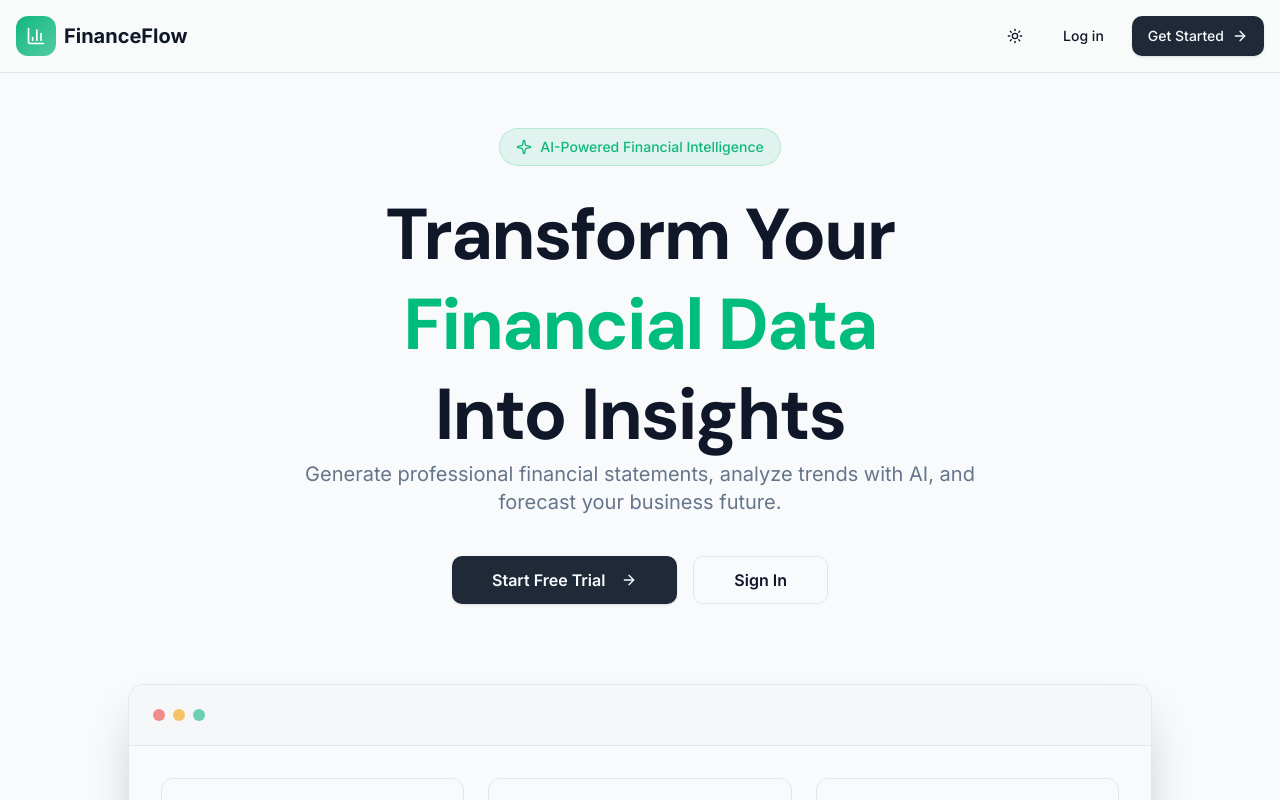
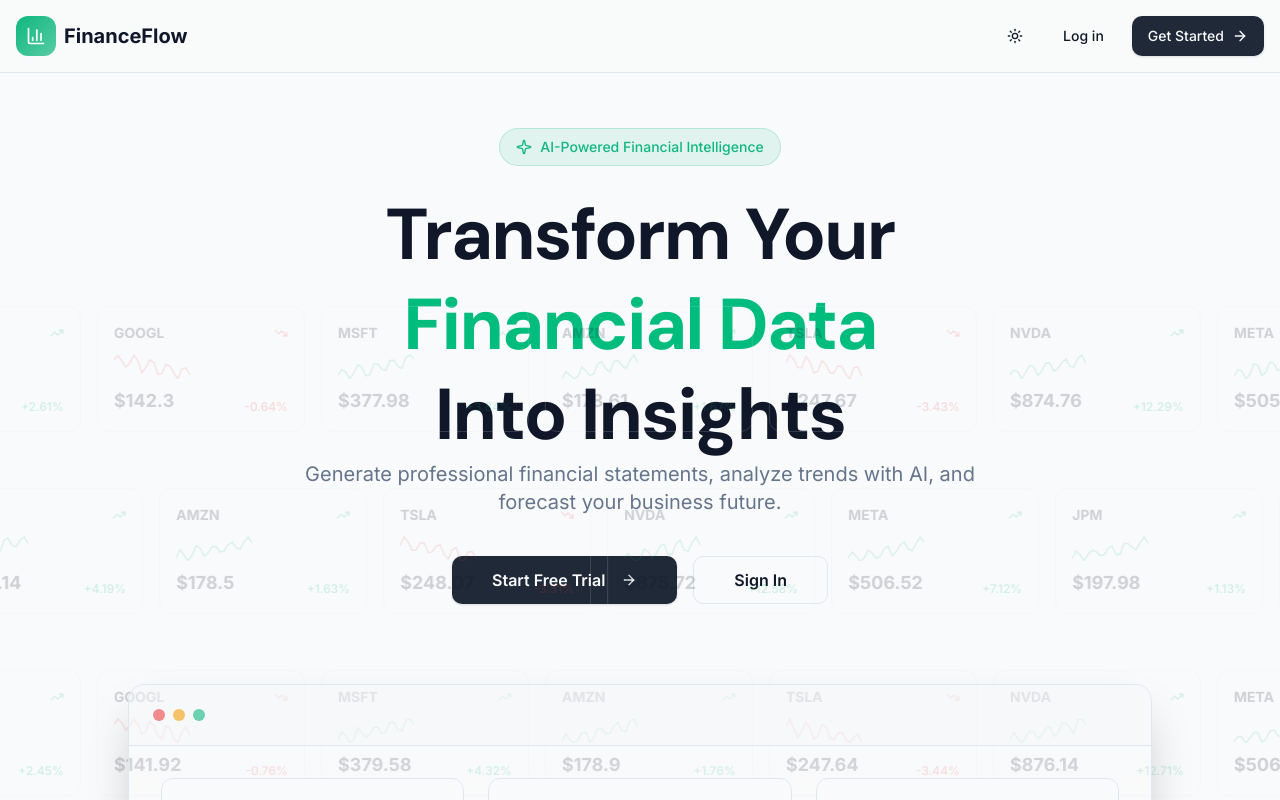
Before and after one commit to BTutd/Finnacial-Statement-Generator, a Next.js app: page / in a window 1280 px wide. Shown: the top 800 px of the page. Built offline with nearby package versions, Linux system fonts and the light colour scheme; no server answers.

Commit message:
update dashboard

```diff
--- a/app/page.tsx
+++ b/app/page.tsx
@@ -25,6 +25,7 @@ import { useState, useEffect } from "react";
 import { useTheme } from "next-themes";
 import { useRouter } from "next/navigation";
 import { supabase } from "@/integrations/supabase/client";
+import { AnimatedTicker } from '@/components/AnimatedTicker';
 
 // Animation Configs
 const fadeInUp = {
@@ -187,6 +188,11 @@ export default function LandingPage() {
             animate="animate"
             className="max-w-4xl mx-auto"
           >
+              <div className="absolute inset-0 flex flex-col justify-center gap-6 opacity-[0.18]">
+            <AnimatedTicker />
+            <AnimatedTicker reverse />
+            <AnimatedTicker />
+          </div>
             {/* Badge Fix */}
             <motion.div
               variants={fadeInUp}
--- /dev/null
+++ b/components/AnimatedTicker.tsx
@@ -0,0 +1,111 @@
+import { motion } from 'framer-motion';
+import { TrendingUp, TrendingDown } from 'lucide-react';
+import { useState, useEffect } from 'react';
+
+const tickerData = [
+  { symbol: 'AAPL', name: 'Apple Inc.', price: 189.84, change: 2.34 },
+  { symbol: 'GOOGL', name: 'Alphabet', price: 141.56, change: -0.87 },
+  { symbol: 'MSFT', name: 'Microsoft', price: 378.91, change: 4.12 },
+  { symbol: 'AMZN', name: 'Amazon', price: 178.25, change: 1.56 },
+  { symbol: 'TSLA', name: 'Tesla', price: 248.42, change: -3.21 },
+  { symbol: 'NVDA', name: 'NVIDIA', price: 875.28, change: 12.45 },
+  { symbol: 'META', name: 'Meta', price: 505.75, change: 6.89 },
+  { symbol: 'JPM', name: 'JPMorgan', price: 198.32, change: 1.23 },
+];
+
+function MiniChart({ positive }: { positive: boolean }) {
+  const points = Array.from({ length: 20 }, (_, i) => {
+    const trend = positive ? i * 1.2 : -i * 0.8;
+    return 30 + trend + (Math.sin(i * 1.5) * 8) + (Math.random() * 6 - 3);
+  });
+
+  const max = Math.max(...points);
+  const min = Math.min(...points);
+  const range = max - min || 1;
+  const normalized = points.map(p => ((p - min) / range) * 24);
+  const pathD = normalized.map((y, i) => `${i === 0 ? 'M' : 'L'}${i * 4},${28 - y}`).join(' ');
+
+  return (
+    <svg width="76" height="28" viewBox="0 0 76 28" className="opacity-70">
+      <motion.path
+        d={pathD}
+        fill="none"
+        stroke={positive ? 'hsl(var(--accent))' : 'hsl(var(--destructive))'}
+        strokeWidth="1.5"
+        strokeLinecap="round"
+        initial={{ pathLength: 0 }}
+        animate={{ pathLength: 1 }}
+        transition={{ duration: 1.5, ease: 'easeOut' }}
+      />
+    </svg>
+  );
+}
+
+function TickerCard({ item, index }: { item: typeof tickerData[0]; index: number }) {
+  const [price, setPrice] = useState(item.price);
+  const [change, setChange] = useState(item.change);
+  const positive = change >= 0;
+
+  useEffect(() => {
+    const interval = setInterval(() => {
+      const delta = (Math.random() - 0.48) * 2;
+      setPrice(prev => +(prev + delta).toFixed(2));
+      setChange(prev => +(prev + delta * 0.3).toFixed(2));
+    }, 2000 + index * 500);
+    return () => clearInterval(interval);
+  }, [index]);
+
+  return (
+    <motion.div
+      initial={{ opacity: 0, scale: 0.9 }}
+      animate={{ opacity: 1, scale: 1 }}
+      transition={{ delay: index * 0.08, duration: 0.4 }}
+      whileHover={{ scale: 1.05, y: -4 }}
+      className="flex-shrink-0 w-52 p-4 rounded-xl bg-card/80 backdrop-blur border border-border hover:border-accent/40 transition-colors cursor-default select-none"
+    >
+      <div className="flex items-center justify-between mb-2">
+        <span className="font-display font-bold text-foreground text-sm">{item.symbol}</span>
+        {positive ? (
+          <TrendingUp className="h-3.5 w-3.5 text-accent" />
+        ) : (
+          <TrendingDown className="h-3.5 w-3.5 text-destructive" />
+        )}
+      </div>
+      <MiniChart positive={positive} />
+      <div className="flex items-end justify-between mt-2">
+        <motion.span
+          key={price}
+          initial={{ opacity: 0.6 }}
+          animate={{ opacity: 1 }}
+          className="font-display text-lg font-bold text-foreground"
+        >
+          ${price.toLocaleString()}
+        </motion.span>
+        <motion.span
+          key={change}
+          initial={{ opacity: 0.6 }}
+          animate={{ opacity: 1 }}
+          className={`text-xs font-medium ${positive ? 'text-accent' : 'text-destructive'}`}
+        >
+          {positive ? '+' : ''}{change.toFixed(2)}%
+        </motion.span>
+      </div>
+    </motion.div>
+  );
+}
+
+export function AnimatedTicker({ reverse = false }: { reverse?: boolean }) {
+  return (
+    <div className="w-full overflow-hidden py-4">
+      <motion.div
+        className="flex gap-4"
+        animate={{ x: reverse ? ['-50%', '0%'] : ['0%', '-50%'] }}
+        transition={{ duration: 30, repeat: Infinity, ease: 'linear' }}
+      >
+        {[...tickerData, ...tickerData].map((item, i) => (
+          <TickerCard key={`${item.symbol}-${i}`} item={item} index={i % tickerData.length} />
+        ))}
+      </motion.div>
+    </div>
+  );
+}
--- a/components/StatementTypeTabs.tsx
+++ b/components/StatementTypeTabs.tsx
@@ -19,10 +19,10 @@ export default function StatementTypeTabs({
       onValueChange={(v) => onChange(v as StatementType)}
       className="w-full"
     >
-      <TabsList className="grid w-full grid-cols-5 h-auto p-1 bg-secondary">
+      <TabsList className="grid w-full grid-cols-5 my-2 h-auto  bg-secondary">
         <TabsTrigger
           value="income"
-          className="flex items-center gap-2 py-3 data-[state=active]:bg-card data-[state=active]:shadow-soft"
+          className="flex items-center gap-2 py-2 data-[state=active]:bg-card data-[state=active]:shadow-soft"
         >
           <FileText className="h-4 w-4" />
           <span className="hidden sm:inline">Income Statement</span>
@@ -30,7 +30,7 @@ export default function StatementTypeTabs({
         </TabsTrigger>
         <TabsTrigger
           value="balance"
-          className="flex items-center gap-2 py-3 data-[state=active]:bg-card data-[state=active]:shadow-soft"
+          className="flex items-center gap-2 data-[state=active]:bg-card data-[state=active]:shadow-soft"
         >
           <Scale className="h-4 w-4" />
           <span className="hidden sm:inline">Balance Sheet</span>
--- a/components/UserMenu.tsx
+++ b/components/UserMenu.tsx
@@ -59,7 +59,7 @@ const UserMenu = () => {
     } catch (error) {
       toast.error("Unexpected Error Occured");
     }
-}
+  };
   const getInitials = () => {
     if (profile?.display_name) {
       return profile.display_name
@@ -78,7 +78,7 @@ const UserMenu = () => {
     return (
       <div className="h-9 w-9 rounded-full bg-accent-foreground animate-pulse"></div>
     );
-  };
+  }
   return (
     <DropdownMenu>
       <DropdownMenuTrigger asChild>
@@ -93,7 +93,7 @@ const UserMenu = () => {
           <ChevronDown className="h-4 w-4 text-muted-foreground" />
         </Button>
       </DropdownMenuTrigger>
-      <DropdownMenuContent align="end" className="w-50">
+      <DropdownMenuContent align="end" sideOffset={8} className="w-48 ">
         <DropdownMenuLabel className="font-normal">
           <div className="flex flex-col space-y-1">
             <p className="text-sm font-medium leading-none">
--- a/components/auth/AuthModal.tsx
+++ b/components/auth/AuthModal.tsx
@@ -1,7 +1,7 @@
 "use client";
 
 import { useState, useEffect } from "react";
-import { Dialog, DialogContent } from "@/components/ui/dialog";
+import { Dialog, DialogContent, DialogTitle } from "@/components/ui/dialog";
 import { LoginForm } from "./LoginForm";
 import { SignupForm } from "./SignupForm";
 import { ForgetPasswordForm } from "./ForgetPasswordForm";
@@ -32,6 +32,11 @@ export function AuthModal({
   return (
     <Dialog open={isOpen} onOpenChange={onClose}>
       <DialogContent className="sm:max-w-md p-0 overflow-hidden border-border">
+        <DialogTitle className="sr-only">
+          {mode === "login" && "Sign In"}
+          {mode === "signup" && "Create Account"}
+          {mode === "forgot" && "Reset Password"}
+        </DialogTitle>
         <AnimatePresence mode="wait">
           <motion.div
             key={mode}
--- a/components/ui/dropdown-menu.tsx
+++ b/components/ui/dropdown-menu.tsx
@@ -42,7 +42,7 @@ function DropdownMenuContent({
         data-slot="dropdown-menu-content"
         sideOffset={sideOffset}
         className={cn(
-          "bg-popover text-popover-foreground data-[state=open]:animate-in data-[state=closed]:animate-out data-[state=closed]:fade-out-0 data-[state=open]:fade-in-0 data-[state=closed]:zoom-out-95 data-[state=open]:zoom-in-95 data-[side=bottom]:slide-in-from-top-2 data-[side=left]:slide-in-from-right-2 data-[side=right]:slide-in-from-left-2 data-[side=top]:slide-in-from-bottom-2 z-50 max-h-(--radix-dropdown-menu-content-available-height) min-w-[8rem] origin-(--radix-dropdown-menu-content-transform-origin) overflow-x-hidden overflow-y-auto rounded-md border p-1 shadow-md",
+          "bg-card text-popover-foreground backdrop-blur-none data-[state=open]:animate-in data-[state=closed]:animate-out data-[state=closed]:fade-out-0 data-[state=open]:fade-in-0 data-[state=closed]:zoom-out-95 data-[state=open]:zoom-in-95 data-[side=bottom]:slide-in-from-top-2 data-[side=left]:slide-in-from-right-2 data-[side=right]:slide-in-from-left-2 data-[side=top]:slide-in-from-bottom-2 z-50 max-h-(--radix-dropdown-menu-content-available-height) min-w-[8rem] origin-(--radix-dropdown-menu-content-transform-origin) overflow-x-hidden overflow-y-auto rounded-lg border p-1 shadow-md",
           className
         )}
         {...props}
@@ -230,7 +230,7 @@ function DropdownMenuSubContent({
     <DropdownMenuPrimitive.SubContent
       data-slot="dropdown-menu-sub-content"
       className={cn(
-        "bg-popover text-popover-foreground data-[state=open]:animate-in data-[state=closed]:animate-out data-[state=closed]:fade-out-0 data-[state=open]:fade-in-0 data-[state=closed]:zoom-out-95 data-[state=open]:zoom-in-95 data-[side=bottom]:slide-in-from-top-2 data-[side=left]:slide-in-from-right-2 data-[side=right]:slide-in-from-left-2 data-[side=top]:slide-in-from-bottom-2 z-50 min-w-[8rem] origin-(--radix-dropdown-menu-content-transform-origin) overflow-hidden rounded-md border p-1 shadow-lg",
+        "bg-card text-popover-foreground backdrop-blur-none data-[state=open]:animate-in data-[state=closed]:animate-out data-[state=closed]:fade-out-0 data-[state=open]:fade-in-0 data-[state=closed]:zoom-out-95 data-[state=open]:zoom-in-95 data-[side=bottom]:slide-in-from-top-2 data-[side=left]:slide-in-from-right-2 data-[side=right]:slide-in-from-left-2 data-[side=top]:slide-in-from-bottom-2 z-50 min-w-[8rem] origin-(--radix-dropdown-menu-content-transform-origin) overflow-hidden rounded-lg border p-1 shadow-lg",
         className
       )}
       {...props}
--- a/integrations/supabase/client.ts
+++ b/integrations/supabase/client.ts
@@ -2,7 +2,8 @@ import { createClient } from "@supabase/supabase-js";
 import type { Database } from "@/integrations/supabase/types";
 
 const SUPABASE_URL = process.env.NEXT_PUBLIC_SUPABASE_URL!;
-const SUPABASE_PUBLISHABLE_KEY =process.env.NEXT_PUBLIC_SUPABASE_PUBLISHABLE_KEY!;
+const SUPABASE_PUBLISHABLE_KEY =
+  process.env.NEXT_PUBLIC_SUPABASE_PUBLISHABLE_KEY!;
 const SUPABASE_ANON_KEY = process.env.NEXT_PUBLIC_SUPABASE_ANON_KEY!;
 
 export const supabase = createClient<Database>(
```
Also changed, not shown: app/dashboard/page.tsx (+93 -46 lines), app/globals.css (+13 -2 lines). Lines whose indentation alone changed are shown as unchanged.
